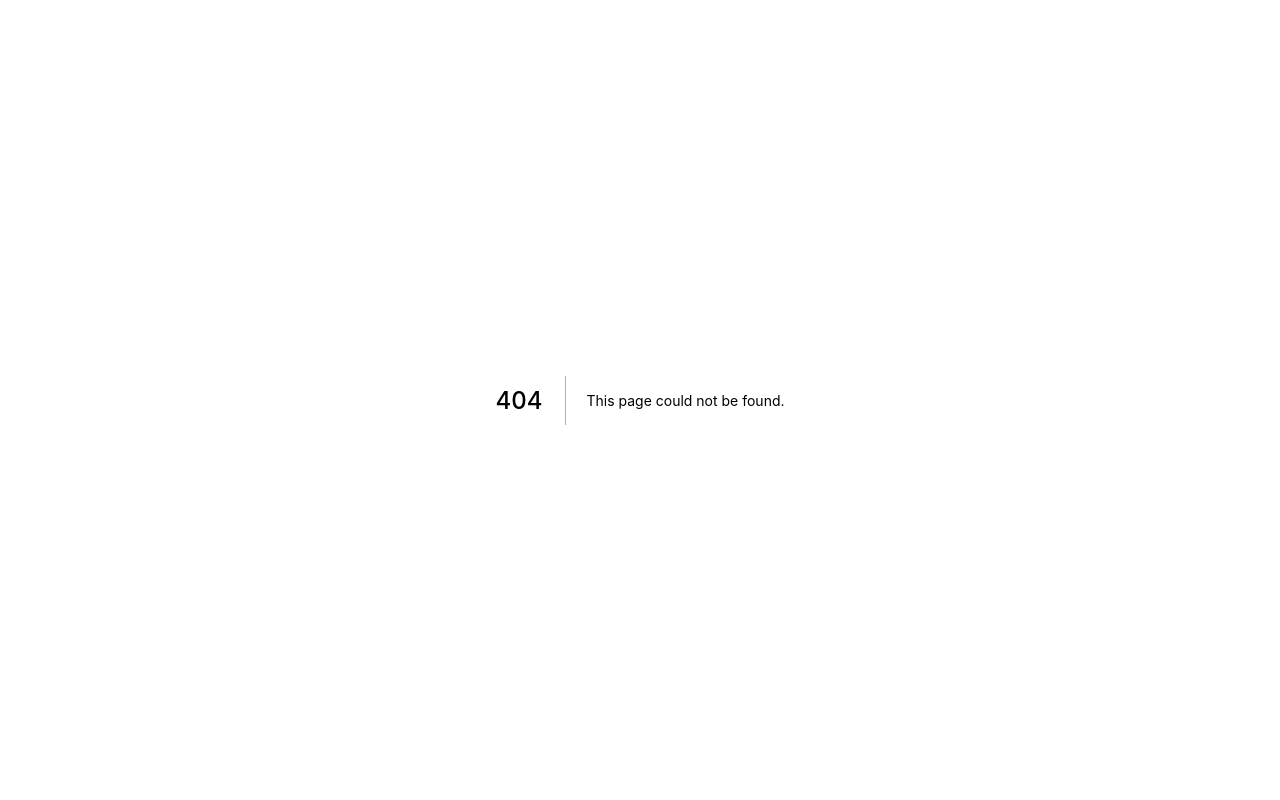
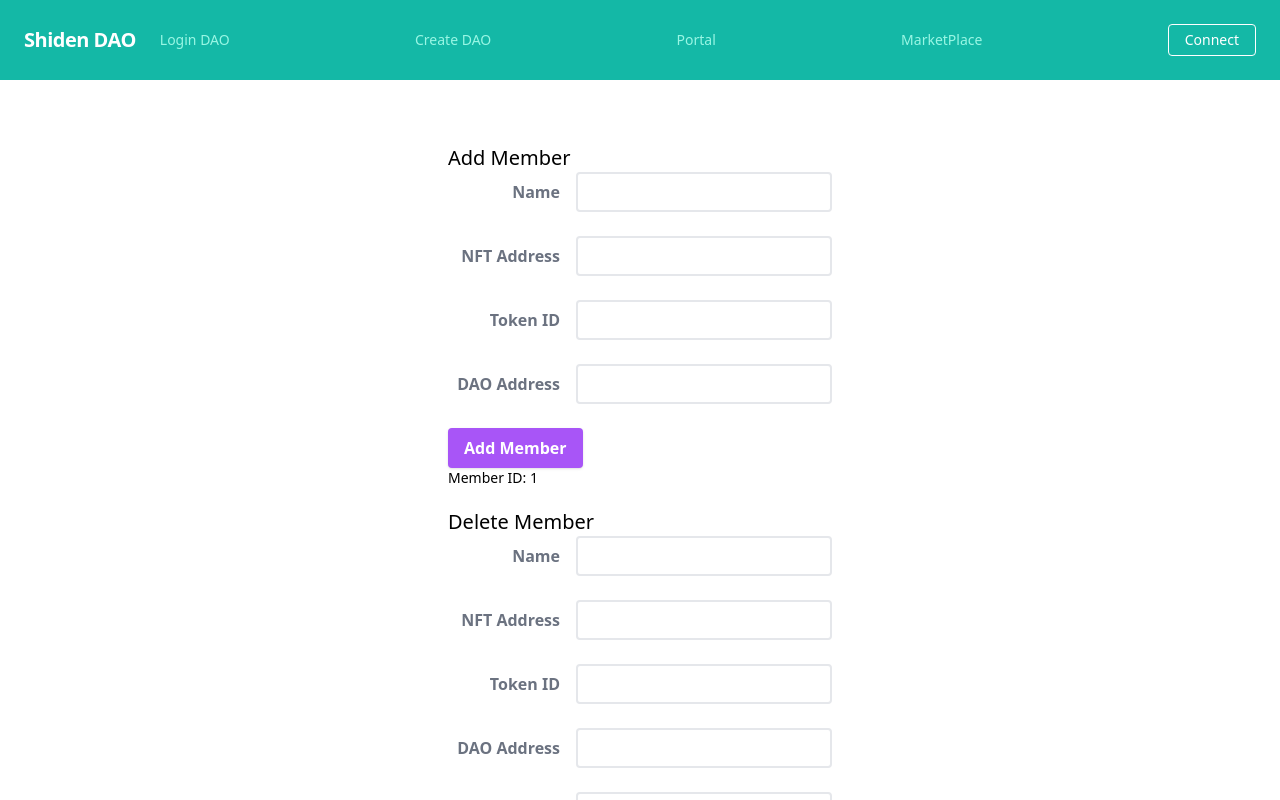
Before and after one commit to realtakahashi/dao4.commons.shiden, a Next.js app in the folder frontend/: page /dao/members/manage in a window 1280 px wide. Before the commit this address had no page. Shown: the top 800 px of the page. Built offline with nearby package versions, Linux system fonts and the light colour scheme.

Commit message:
メンバーマネージページ追加

```diff
--- /dev/null
+++ b/frontend/pages/dao/members/manage.tsx
@@ -0,0 +1,130 @@
+
+import { Layout } from '@/components/common';
+const ManageMembers = () => {
+  return (
+    <>
+      <div>
+        <h2 className="text-xl">Add Member</h2>
+        <form className="w-full max-w-sm">
+          <div className="md:flex md:items-center mb-6">
+            <div className="md:w-1/3">
+              <label className="block text-gray-500 font-bold md:text-right mb-1 md:mb-0 pr-4" >
+                Name
+              </label>
+            </div>
+            <div className="md:w-2/3">
+              <input className="appearance-none border-2 border-gray-200 rounded w-full py-2 px-4 text-gray-700 leading-tight focus:outline-none focus:bg-white focus:border-purple-500" id="" type="text" value="" />
+            </div>
+          </div>
+          <div className="md:flex md:items-center mb-6">
+            <div className="md:w-1/3">
+              <label className="block text-gray-500 font-bold md:text-right mb-1 md:mb-0 pr-4" >
+                NFT Address
+              </label>
+            </div>
+            <div className="md:w-2/3">
+              <input className="appearance-none border-2 border-gray-200 rounded w-full py-2 px-4 text-gray-700 leading-tight focus:outline-none focus:bg-white focus:border-purple-500" id="" type="text" value="" />
+            </div>
+          </div>
+          <div className="md:flex md:items-center mb-6">
+            <div className="md:w-1/3">
+              <label className="block text-gray-500 font-bold md:text-right mb-1 md:mb-0 pr-4" >
+                Token ID
+              </label>
+            </div>
+            <div className="md:w-2/3">
+              <input className="appearance-none border-2 border-gray-200 rounded w-full py-2 px-4 text-gray-700 leading-tight focus:outline-none focus:bg-white focus:border-purple-500" id="" type="text" value="" />
+            </div>
+          </div>
+          <div className="md:flex md:items-center mb-6">
+            <div className="md:w-1/3">
+              <label className="block text-gray-500 font-bold md:text-right mb-1 md:mb-0 pr-4" >
+                DAO Address
+              </label>
+            </div>
+            <div className="md:w-2/3">
+              <input className="appearance-none border-2 border-gray-200 rounded w-full py-2 px-4 text-gray-700 leading-tight focus:outline-none focus:bg-white focus:border-purple-500" id="" type="text" value="" />
+            </div>
+          </div>
+
+          <div className="">
+            <div className="md:w-1/3"></div>
+            <div className="md:w-2/3">
+              <button className="shadow bg-purple-500 hover:bg-purple-400 focus:shadow-outline focus:outline-none text-white font-bold py-2 px-4 rounded" type="button">
+                Add Member
+              </button>
+            </div>
+          </div>
+          <p className="text-sm">
+            Member ID: 1
+          </p>
+        </form>
+        <h2 className="text-xl mt-5">Delete Member</h2>
+        <form className="w-full max-w-sm">
+          <div className="md:flex md:items-center mb-6">
+            <div className="md:w-1/3">
+              <label className="block text-gray-500 font-bold md:text-right mb-1 md:mb-0 pr-4" >
+                Name
+              </label>
+            </div>
+            <div className="md:w-2/3">
+              <input className="appearance-none border-2 border-gray-200 rounded w-full py-2 px-4 text-gray-700 leading-tight focus:outline-none focus:bg-white focus:border-purple-500" id="" type="text" value="" />
+            </div>
+          </div>
+          <div className="md:flex md:items-center mb-6">
+            <div className="md:w-1/3">
+              <label className="block text-gray-500 font-bold md:text-right mb-1 md:mb-0 pr-4" >
+                NFT Address
+              </label>
+            </div>
+            <div className="md:w-2/3">
+              <input className="appearance-none border-2 border-gray-200 rounded w-full py-2 px-4 text-gray-700 leading-tight focus:outline-none focus:bg-white focus:border-purple-500" id="" type="text" value="" />
+            </div>
+          </div>
+          <div className="md:flex md:items-center mb-6">
+            <div className="md:w-1/3">
+              <label className="block text-gray-500 font-bold md:text-right mb-1 md:mb-0 pr-4" >
+                Token ID
+              </label>
+            </div>
+            <div className="md:w-2/3">
+              <input className="appearance-none border-2 border-gray-200 rounded w-full py-2 px-4 text-gray-700 leading-tight focus:outline-none focus:bg-white focus:border-purple-500" id="" type="text" value="" />
+            </div>
+          </div>
+          <div className="md:flex md:items-center mb-6">
+            <div className="md:w-1/3">
+              <label className="block text-gray-500 font-bold md:text-right mb-1 md:mb-0 pr-4" >
+                DAO Address
+              </label>
+            </div>
+            <div className="md:w-2/3">
+              <input className="appearance-none border-2 border-gray-200 rounded w-full py-2 px-4 text-gray-700 leading-tight focus:outline-none focus:bg-white focus:border-purple-500" id="" type="text" value="" />
+            </div>
+          </div>
+          <div className="md:flex md:items-center mb-6">
+            <div className="md:w-1/3">
+              <label className="block text-gray-500 font-bold md:text-right mb-1 md:mb-0 pr-4" >
+                Member ID
+              </label>
+            </div>
+            <div className="md:w-2/3">
+              <input className="appearance-none border-2 border-gray-200 rounded w-full py-2 px-4 text-gray-700 leading-tight focus:outline-none focus:bg-white focus:border-purple-500" id="" type="text" value="" />
+            </div>
+          </div>
+
+          <div className="">
+            <div className="md:w-1/3"></div>
+            <div className="md:w-2/3">
+              <button className="shadow bg-purple-500 hover:bg-purple-400 focus:shadow-outline focus:outline-none text-white font-bold py-2 px-4 rounded" type="button">
+                Delete Member
+              </button>
+            </div>
+          </div>
+        </form>
+      </div>
+    </>
+  )
+}
+
+ManageMembers.Layout = Layout
+export default ManageMembers
--- a/frontend/pages/dao/portal.tsx
+++ b/frontend/pages/dao/portal.tsx
@@ -1,5 +1,6 @@
 
-import Layout from '../../components/common/Layout/Layout';
+import Layout from '@/components/common/Layout/Layout';
+import Link from 'next/link';
 
 const DaoPortal = () => {
   return (
@@ -21,12 +22,11 @@ const DaoPortal = () => {
             takahashi:0xyuuuuuuuuuuuu
           </p>
           <div className="md:flex md:items-center mb-6 mt-5">
-            <button className="shadow bg-blue-500 hover:bg-blue-400 focus:shadow-outline focus:outline-none text-white font-bold py-2 px-4 mr-5 rounded" type="button">
-              Add Member
-            </button>
-            <button className="shadow bg-blue-500 hover:bg-blue-400 focus:shadow-outline focus:outline-none text-white font-bold py-2 px-4 rounded" type="button">
-              Delete Member
-            </button>
+            <Link href="/dao/members/manage">
+              <a className="shadow bg-blue-500 hover:bg-blue-400 focus:shadow-outline focus:outline-none text-white font-bold py-2 px-4 mr-5 rounded" type="button">
+                Add/Delete Member
+              </a>
+            </Link>
           </div>
 
           <div className="md:flex md:items-center mb-6">
```
